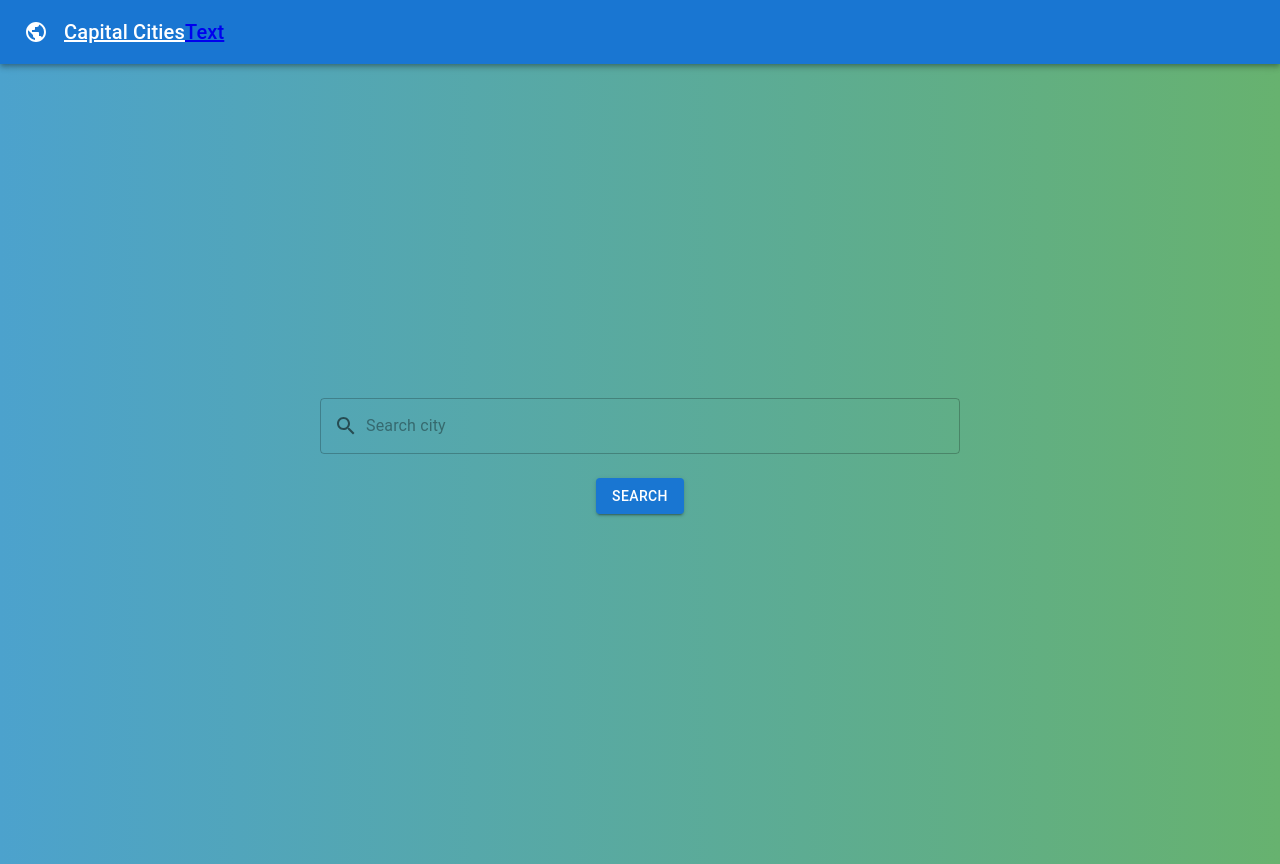
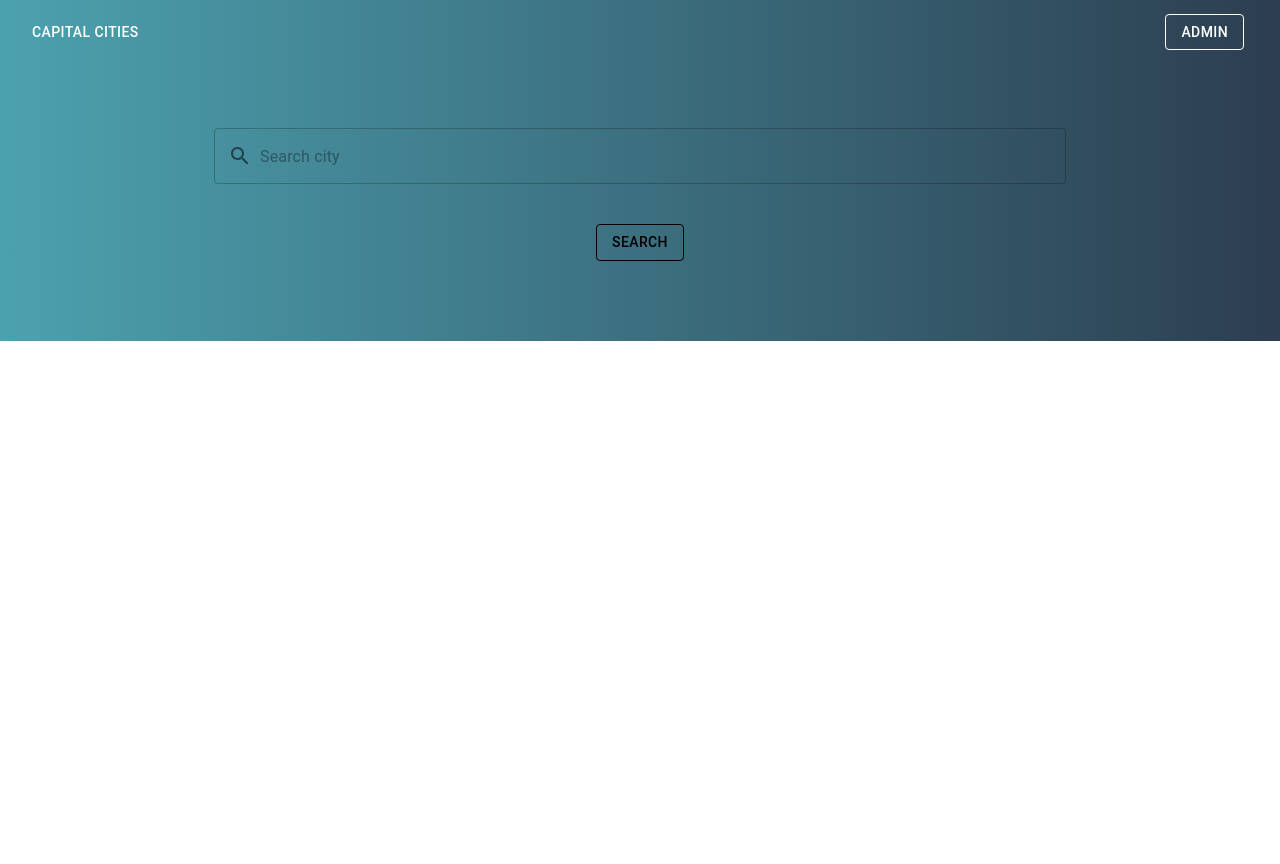
Before and after one commit to jithinbalan/frontend, a React (Create React App) app: page / in a window 1280 px wide. After the commit the page ends 800 px from the top, so only its background shows below. Built offline with nearby package versions, Linux system fonts and the light colour scheme.

Commit message:
merging weather in progress

```diff
--- a/package.json
+++ b/package.json
@@ -12,6 +12,8 @@
     "react-hooks-form-validator": "^5.1.0",
     "react-router-dom": "^6.3.0",
     "react-scripts": "5.0.1",
+    "react-simple-star-rating": "^4.0.5",
+    "react-super-responsive-table": "^5.2.1",
     "react-validation": "^3.0.7",
     "web-vitals": "^2.1.4"
   },
--- a/src/App.css
+++ b/src/App.css
@@ -1,16 +1,12 @@
-.main {
-  min-height: 100vh;
-  display: flex;
-  flex-direction: column;
-  align-items: center;
-  justify-content: center;
-  font-size: calc(10px + 2vmin);
-  color: white;
-  background: #67B26F;  /* fallback for old browsers */
-  background: -webkit-linear-gradient(to right, #4ca2cd, #67B26F);  /* Chrome 10-25, Safari 5.1-6 */
-  background: linear-gradient(to right, #4ca2cd, #67B26F); /* W3C, IE 10+/ Edge, Firefox 16+, Chrome 26+, Opera 12+, Safari 7+ */
-  }
-.main .search-section{
+.gradient-color {
+  background: #2C3E50;  /* fallback for old browsers */
+  background: -webkit-linear-gradient(to right, #4CA1AF, #2C3E50);  /* Chrome 10-25, Safari 5.1-6 */
+  background: linear-gradient(to right, #4CA1AF, #2C3E50); /* W3C, IE 10+/ Edge, Firefox 16+, Chrome 26+, Opera 12+, Safari 7+ */
+}
+/* .gradient-color{
+
+} */
+/* .main .search-section{
   display: contents;
   justify-content: center;
   font-size: calc(10px + 2vmin);
@@ -27,11 +23,7 @@
 
 .search-section .search-button{
   width:50%;
-  /* font-size:1.3rem;
-  border:1px solid grey;
-  border-radius:20px;
-  padding: 5px 20px 2px; */
-}
+} */
 
 .search-section .search-input:hover, .search-input:focus{
   outline:none;
--- a/src/App.js
+++ b/src/App.js
@@ -6,33 +6,20 @@ import PublicIcon from '@mui/icons-material/Public';
 import Toolbar from '@mui/material/Toolbar';
 import Typography from '@mui/material/Typography';
 import Button from '@mui/material/Button';
-
+import NavBar from "./components/NavBar";
 import './App.css';
 
 function App() {
   return (
 	<>
-		<AppBar position="relative">
-			<Toolbar>
-				<PublicIcon sx={{ mr: 2 }} />
-				<Typography variant="h6" color="inherit"  component={Link} to={'/'}>
-					Capital Cities
-				</Typography>
-					<Typography variant="h6"  component={Link} to={'/admin'} align="left">Text
-					{/* <Button variant="text"></Button> */}
 
-					{/* <Button component={Link} to={'/admin'}>My button</Button> */}
-						{/* <Link to="/admin" variant="h6" underline="none">Admin </Link> */}
-					</Typography>
-
-			</Toolbar>
-		</AppBar>
-    <div className="main">
-		<Routes>
-			<Route path="/" element={<SearchCity />} />
-			<Route path="/admin" element={<AdminLandingPage />} />
-		</Routes>
-	</div>
+		<div className="gradient-color">
+			<NavBar/>
+			<Routes>
+				<Route path="/" element={<SearchCity />} />
+				<Route path="/admin" element={<AdminLandingPage />} />
+			</Routes>
+		</div>
 	</>
   );
 }
--- a/src/components/CitiesTable.jsx
+++ b/src/components/CitiesTable.jsx
@@ -4,6 +4,7 @@ import TableBody from '@mui/material/TableBody';
 import TableCell, { tableCellClasses } from '@mui/material/TableCell';
 import TableHead from '@mui/material/TableHead';
 import TableRow from '@mui/material/TableRow';
+import Paper from '@mui/material/Paper';
 
 function CitiesTable(props) {
 	const StyledTableCell = styled(TableCell)(({ theme }) => ({
@@ -25,7 +26,7 @@ function CitiesTable(props) {
 		},
 	  }));
   return (
-		<div className='city-table'>
+		<Paper elevation={1} style={{width: 'auto', overflowX: 'scroll'}}>
 			<Table sx={{ minWidth: 700 }} aria-label="customized table">
 				<TableHead>
 					<TableRow>
@@ -40,7 +41,6 @@ function CitiesTable(props) {
 					</TableRow>
 				</TableHead>
 				<TableBody>
-
 					{props.cities.map((row) => (
 						<StyledTableRow key={row}>
 						<StyledTableCell component="th" scope="row">{row.capital}</StyledTableCell>
@@ -54,9 +54,9 @@ function CitiesTable(props) {
 
 					</StyledTableRow>
 					))}
-					</TableBody>
-				</Table>
-		</div>
+				</TableBody>
+			</Table>
+		</Paper>
   );
 }
 
--- /dev/null
+++ b/src/components/NavBar.jsx
@@ -0,0 +1,28 @@
+import AppBar from '@mui/material/AppBar';
+import Toolbar from '@mui/material/Toolbar';
+import Typography from '@mui/material/Typography';
+import {Routes,Route,Link} from "react-router-dom";
+import Button from '@mui/material/Button';
+
+function NavBar() {
+  return (
+	<>
+        <AppBar position="static" elevation={0} className="gradient-color">
+            <Toolbar sx={{ flexWrap: 'wrap' }}>
+            <Typography variant="h6" color="inherit" noWrap sx={{ flexGrow: 1 }} >
+
+                <Button size="high" href="/" color="inherit">
+                    Capital Cities
+                </Button>
+            </Typography>
+
+            <Button href="/admin" color="inherit" variant="outlined" sx={{ my: 1, mx: 1.5 }}>
+                Admin
+            </Button>
+            </Toolbar>
+      </AppBar>
+	</>
+  );
+}
+
+export default NavBar;
--- a/src/screens/AdminScreen.jsx
+++ b/src/screens/AdminScreen.jsx
@@ -14,6 +14,8 @@ import useForm from 'react-hooks-form-validator';
 import axios from 'axios';
 import AddCityModel from '../components/AddModel';
 import EditCityModel from '../components/EditModel';
+import Paper from '@mui/material/Paper';
+import Container from '@mui/material/Container';
 
 const URL = process.env.REACT_APP_API_URL;
 
@@ -129,14 +131,16 @@ function CitiesTable() {
 			},
 		  }));
     return (
-		<div className='city-table'>
+		<Container sx={{ py: 8 }} maxWidth="md">
 			<Typography component="h1" variant="h2" align="center" color="white" gutterBottom>
               Administrator
             </Typography>
 			<Button variant="contained" sx={{ mt: 3, mb: 2 }} onClick={handleClickAddModelOpen} >Add <AddIcon/></Button>
 			<AddCityModel open={addModelOpen} handleClose={handleClose} handleChange={handleChange} handleSubmit={handleSubmit} isAddBtnLoading={isAddBtnLoading}/>
 			<EditCityModel open={editModelOpen} handleClose={handleClose} handleChange={handleChange} selectedCity={selectedCity} URL={URL} fetchAllCities={fetchAllCities}/>
-			<Table sx={{ minWidth: 700 }} aria-label="customized table">
+			<Paper elevation={3} style={{width: 'auto', overflowX: 'scroll'}}>
+
+				<Table sx={{ minWidth: 700 }} >
 					<TableHead>
 						<TableRow>
 							<StyledTableCell>City Name</StyledTableCell>
@@ -170,7 +174,8 @@ function CitiesTable() {
 						)):false}
 						</TableBody>
 				</Table>
-		</div>
+			</Paper>
+		</Container>
   );
 }
 export default CitiesTable;
--- a/src/screens/SearchCityScreen.jsx
+++ b/src/screens/SearchCityScreen.jsx
@@ -6,6 +6,8 @@ import SearchOutlinedIcon from '@mui/icons-material/SearchOutlined';
 import InputAdornment from '@mui/material/InputAdornment';
 import CitiesTable from '../components/CitiesTable'
 import CircularProgress from '@mui/material/CircularProgress';
+import Container from '@mui/material/Container';
+import Grid from '@mui/material/Grid';
 
 function SearchCity() {
 	const [cityName, setCityname] = useState('')
@@ -13,45 +15,88 @@ function SearchCity() {
 	const [isLoading, setIsloading] = useState(false)
 
 
-	const fetchCity = () => {
+	const fetchCity =async () => {
 		setIsloading(true)
-		axios.get(`https://restcountries.com/v2/capital/${cityName}`)
-			.then((res) => {
-				console.log(res.data);
-				setCities(res.data)
-				setIsloading(false)
-				fetchWeather()
+		// axios.get(`https://restcountries.com/v2/capital/${cityName}`)
+		//  .then((res) => {
+		//    console.log(res.data);
+		//    setCities(res.data)
+		//    let latLng = res.data.latlng
+		//    fetchWeather(latLng)
+		//    setIsloading(false)
+		//  })
+		//  .catch((err) => {
+		//    console.log(err);
+		//    setIsloading(false)
+		//  });
+
+			await axios.get(`https://restcountries.com/v2/capital/${cityName}`)
+			.then((response) => {
+				// console.log("response.data",response.data);
+				setCities(response.data)
 			})
-			.catch((err) => {
-				console.log(err);
-				setIsloading(false)
+			.then(async (response) => {
+				await fetchWeather(response)
 			});
 	};
 	var APIkey = "4b3a77084eb9053bb44da35ed138c850"
 	var lat ="54"
 	var lon ="-2"
 
-	const fetchWeather = () => {
-		axios
-			.get(`https://api.openweathermap.org/data/3.0/onecall?lat=${lat}&lon=${lon}&appid=${APIkey}`)
-			.then((res) => {
-				console.log(res.data);
-				// setCities(res.data)
-			})
-			.catch((err) => {
-				console.log(err);
+	const fetchWeather = (response) => {
+			// axios
+			// .get(`https://api.openweathermap.org/data/3.0/onecall?lat=${lat}&lon=${lon}&appid=${APIkey}`)
+			// .then((res) => {
+			//  console.log(res.data);
+			//  // setCities(res.data)
+			// })
+			// .catch((err) => {
+			//  console.log(err);
+			// });
+			let params = {
+				q: 'London,uk',
+				lat: '52',
+				lon: '-02',
+				lang: 'null',
+				units: 'imperial',
+			  }
+			  let headers = {
+				'X-RapidAPI-Key': 'd742cbe59cmsh467ffee9a090dddp157f3ajsn0828b63f97f3',
+				'X-RapidAPI-Host': 'community-open-weather-map.p.rapidapi.com'
+			  }
+			axios.get('https://community-open-weather-map.p.rapidapi.com/weather',{params,headers}).then(function (res) {
+
+
+				// setCities(prevCities => {
+				//   return { ...prevCities, "weather" : [response.data.main] }
+				// })
+
+		        // setIsloading(false)
+				// // console.log("response",res);
+				// // setCities({
+				// //  ...cities,
+				// //  "weather":"sss",
+				// // });
+				console.log("cities",cities);
+
+
+			}).catch(function (error) {
+				console.error(error);
 			});
 	};
 
 
   return (
 		<>
-			<div className='search-section'>
-			{/* <Input type="search" variant="outlined" /> */}
+
+			<Container sx={{ py: 8 }} maxWidth="md">
+				<Grid container spacing={2}>
+					<Grid item xs={12}>
 						<TextField
 							type="search"
 							className='search-button'
 							required
+							fullWidth
 							InputProps={{
 							startAdornment: (
 								<InputAdornment position="start">
@@ -62,17 +107,23 @@ function SearchCity() {
 							placeholder="Search city"
 							onChange={(e) => setCityname(e.target.value)}
 						/>
+					</Grid>
+					<Grid item xs={12} justifyContent="center" container>
 						<Button
 							type="submit"
-				variant="contained"
+							color="inherit"
+							variant="outlined"
 							sx={{ mt: 3, mb: 2 }}
-				onClick={() => cityName != "" ?fetchCity() : false}
+							onClick={() => cityName != "" ? fetchCity() : false}
 							>
 							Search  {isLoading ? <CircularProgress color="inherit" size="15px"/>:false}
 						</Button>
-			</div>
-			{cities.length !==0 ?<CitiesTable cities={cities}/>:false}
+					</Grid>
+				</Grid>
+				{/* {cities.length !==0 ?<CitiesTable cities={cities}/>:false} */}
+			</Container>
 		</>
+
     );
 }
 
```
Also changed, not shown: 2 other files (tests, documents, lock files or other folders). Lines whose indentation alone changed are shown as unchanged.
